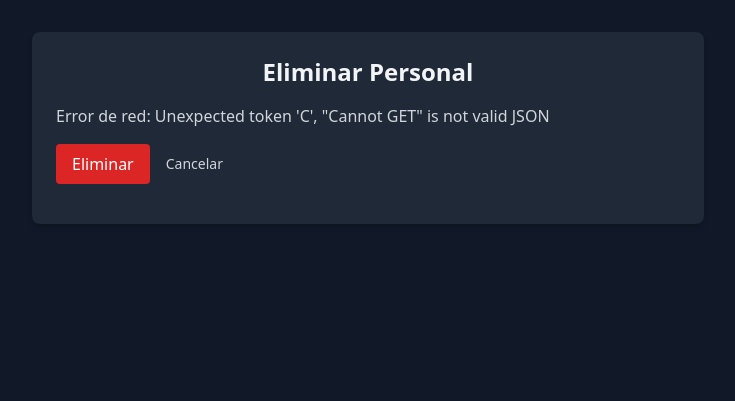
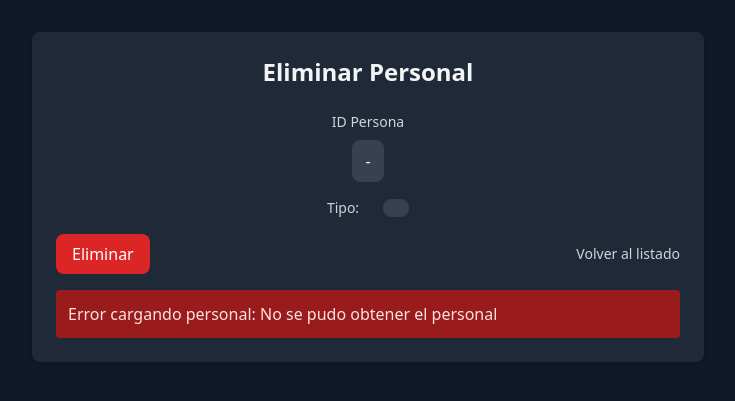
Before and after one commit to erick6aelgg/fbdd, a Django app: page /eliminar-personal/1/ in a window 1280 px wide. Shown: the top 401 px of the page, without its empty margins (272-1007 px from the left). Run offline with Django 5.2, Linux system fonts and the light colour scheme; some libraries are stand-ins or nearby versions.

Commit message:
detalles

```diff
--- a/requirements.txt
+++ b/requirements.txt
@@ -1,5 +1,5 @@
 asgiref==3.10.0
 Django==5.2.8
-psycopg2==2.9.11
+psycopg[binary,pool]==3.2.12
 python-dotenv==1.2.1
 sqlparse==0.5.3
--- a/src/pkmn_fbdd/templates/pkmn_fbdd/eliminarPersonal.html
+++ /dev/null
@@ -1,65 +0,0 @@
-{% load static %}
-<!doctype html>
-<html lang="es">
-<head>
-  <meta charset="utf-8" />
-  <meta name="viewport" content="width=device-width,initial-scale=1.0" />
-  <title>Eliminar Personal</title>
-  <script src="https://cdn.tailwindcss.com"></script>
-  <script>tailwind.config = { darkMode: 'class' }</script>
-</head>
-<body class="dark bg-gray-900 min-h-screen py-8 text-gray-100">
-  <div class="max-w-2xl mx-auto bg-gray-800 shadow-md rounded-lg p-6 flex flex-col">
-    <h1 class="text-2xl font-bold mb-4 text-center">Eliminar Personal</h1>
-
-    <div id="info" class="mb-4 text-gray-300">Cargando datos...</div>
-
-    <div class="flex items-center gap-4">
-      <button id="delete-btn" class="bg-red-600 text-white px-4 py-2 rounded hover:bg-red-500">Eliminar</button>
-      <a href="/personal/" class="text-sm text-gray-300 hover:underline">Cancelar</a>
-    </div>
-
-    <div id="message" class="mt-4"></div>
-  </div>
-
-  <script>
-    document.addEventListener('DOMContentLoaded', () => {
-      const id_persona = {{ id_persona|default:'null' }};
-      const info = document.getElementById('info');
-      const msg = document.getElementById('message');
-      const btn = document.getElementById('delete-btn');
-
-      async function load() {
-        try {
-          const res = await fetch(`/api/personal/${id_persona}/`);
-          const j = await res.json();
-          if (res.ok) {
-            info.innerHTML = `Persona: ${j.persona} — participante: ${j.esparticipante ? 'Sí' : 'No'} — organizador: ${j.esorganizador ? 'Sí' : 'No'}`;
-          } else {
-            info.innerHTML = `Error: ${j.error || res.statusText}`;
-          }
-        } catch (err) {
-          info.innerHTML = `Error de red: ${err.message}`;
-        }
-      }
-
-      btn.addEventListener('click', async () => {
-        msg.innerHTML = '';
-        try {
-          const res = await fetch(`/api/personal/${id_persona}/`, { method: 'DELETE' });
-          const j = await res.json().catch(() => ({}));
-          if (res.ok) {
-            msg.innerHTML = `<div class="p-3 rounded bg-green-800 text-green-100">Personal eliminado.</div>`;
-          } else {
-            msg.innerHTML = `<div class="p-3 rounded bg-red-800 text-red-100">Error: ${j.error || res.statusText}</div>`;
-          }
-        } catch (err) {
-          msg.innerHTML = `<div class="p-3 rounded bg-red-800 text-red-100">Error de red: ${err.message}</div>`;
-        }
-      });
-
-      if (id_persona) load();
-    });
-  </script>
-</body>
-</html>
--- /dev/null
+++ b/src/pkmn_fbdd/templates/pkmn_fbdd/eliminar_personal.html
@@ -0,0 +1,70 @@
+{% load static %}
+<!doctype html>
+<html lang="es">
+<head>
+  <meta charset="utf-8" />
+  <meta name="viewport" content="width=device-width,initial-scale=1.0" />
+  <title>Eliminar Personal</title>
+  <script src="https://cdn.tailwindcss.com"></script>
+  <script>tailwind.config = { darkMode: 'class' }</script>
+</head>
+<body class="dark bg-gray-900 min-h-screen py-8 text-gray-100">
+  <div class="max-w-2xl mx-auto bg-gray-800 shadow-md rounded-lg p-6 flex flex-col items-center justify-center">
+    <h1 class="text-2xl font-bold mb-6 text-gray-100 text-center">Eliminar Personal</h1>
+
+    <div id="info" class="w-full space-y-4">
+      <div class="flex flex-col items-center justify-center text-center">
+        <label class="block text-sm font-medium text-gray-300">ID Persona</label>
+        <div id="id_persona" class="mt-2 rounded-lg border border-gray-700 bg-gray-700 text-gray-100 px-3 py-2">-</div>
+      </div>
+
+      <div class="flex items-center gap-6 justify-center">
+        <div class="text-sm text-gray-300">Tipo:</div>
+        <div id="tipo" class="rounded-lg border border-gray-700 bg-gray-700 text-gray-100 px-3 py-2"></div>
+      </div>
+
+      <div class="flex items-center justify-between">
+        <button id="delete-btn" class="bg-red-600 text-white px-4 py-2 rounded-lg hover:bg-red-500">Eliminar</button>
+        <a href="/personal/" class="text-sm text-gray-300 hover:underline">Volver al listado</a>
+      </div>
+    </div>
+
+    <div id="message" class="mt-4 w-full"></div>
+  </div>
+
+  <script>
+    const ID_PERSONA = {{ id_persona }};
+    const msg = document.getElementById('message');
+
+    async function loadPersonal(){
+      try{
+        const res = await fetch(`/api/personal/${ID_PERSONA}/`);
+        if (!res.ok) throw new Error('No se pudo obtener el personal');
+        const p = await res.json();
+        document.getElementById('id_persona').textContent = p.persona || '';
+        document.getElementById('tipo').textContent = p.esparticipante ? 'Participante' : (p.esorganizador ? 'Organizador' : 'N/A');
+      }catch(err){
+        msg.innerHTML = `<div class="p-3 rounded bg-red-800 text-red-100">Error cargando personal: ${err.message}</div>`;
+      }
+    }
+
+    document.getElementById('delete-btn').addEventListener('click', async (e) =>{
+      if (!confirm('¿Eliminar este registro de personal? Esta acción no se puede deshacer.')) return;
+      try{
+        const res = await fetch(`/api/personal/${ID_PERSONA}/`, { method: 'DELETE' });
+        const j = await res.json().catch(()=>({}));
+        if (res.ok){
+          msg.innerHTML = `<div class="p-3 rounded bg-green-800 text-green-100">Personal eliminado.</div>`;
+          setTimeout(()=>{ window.location.href = '/personal/'; }, 1200);
+        } else {
+          msg.innerHTML = `<div class="p-3 rounded bg-red-800 text-red-100">Error: ${j.error || res.statusText}</div>`;
+        }
+      }catch(err){
+        msg.innerHTML = `<div class="p-3 rounded bg-red-800 text-red-100">Error de red: ${err.message}</div>`;
+      }
+    });
+
+    loadPersonal();
+  </script>
+</body>
+</html>
--- a/src/pkmn_fbdd/templates/pkmn_fbdd/lista_personal.html
+++ b/src/pkmn_fbdd/templates/pkmn_fbdd/lista_personal.html
@@ -13,7 +13,7 @@
     <div class="flex items-center justify-between mb-6">
       <h1 class="text-2xl font-bold">Personal</h1>
       <div class="flex items-center gap-3">
-        <a href="/crear-persona/" class="bg-indigo-600 text-white px-3 py-2 rounded hover:bg-indigo-500 text-sm">Crear persona</a>
+        <a href="/crear-personal/" class="bg-indigo-600 text-white px-3 py-2 rounded hover:bg-indigo-500 text-sm">Crear personal</a>
         <a href="/persona/" class="text-sm text-gray-300 hover:underline">Ver personas</a>
       </div>
     </div>
@@ -50,8 +50,8 @@
               </td>
               <td class="px-4 py-3 text-sm">
                 <!-- Link to persona update/delete pages (those exist) -->
-                <a href="/actualizar-persona/{{ p.persona.id_persona }}/" class="text-sm text-indigo-300 hover:underline mr-3">Editar persona</a>
-                <a href="/eliminar-persona/{{ p.persona.id_persona }}/" class="text-sm text-red-400 hover:underline">Eliminar persona</a>
+                <a href="/actualizar-personal/{{ p.persona.id_persona }}/" class="text-sm text-indigo-300 hover:underline mr-3">Editar personal</a>
+                <a href="/eliminar-personal/{{ p.persona.id_persona }}/" class="text-sm text-red-400 hover:underline">Eliminar personal</a>
               </td>
             </tr>
           {% empty %}
--- a/src/pkmn_fbdd/views/personal.py
+++ b/src/pkmn_fbdd/views/personal.py
@@ -180,7 +180,7 @@
     El template cargará la lista de Personas vía AJAX (/api/persona/) para
     poblar un selector y enviará POST a /api/personal/create/.
     """
-    return render(request, 'pkmn_fbdd/crearPersonal.html')
+    return render(request, 'pkmn_fbdd/crear_personal.html')
 
 
 def update_personal_html(request, id_persona):
@@ -188,7 +188,7 @@
 
     La plantilla recibirá el id_persona y hará GET/PUT a /api/personal/<id>/.
     """
-    return render(request, 'pkmn_fbdd/updatePersonal.html', {'id_persona': id_persona})
+    return render(request, 'pkmn_fbdd/update_personal.html', {'id_persona': id_persona})
 
 
 def delete_personal_html(request, id_persona):
@@ -196,4 +196,4 @@
 
     La plantilla hará GET para mostrar datos y DELETE a /api/personal/<id>/.
     """
-    return render(request, 'pkmn_fbdd/eliminarPersonal.html', {'id_persona': id_persona})
+    return render(request, 'pkmn_fbdd/eliminar_personal.html', {'id_persona': id_persona})
```
Also changed, not shown: src/pkmn_fbdd/templates/lista.html (deleted, +0 -18 lines), src/pkmn_fbdd/templates/pkmn_fbdd/listaPersonal.html (deleted, +0 -67 lines), src/pkmn_fbdd/views/persona.py (+4 -4 lines), src/pkmn_fbdd/templates/pkmn_fbdd/crear_persona.html (renamed from src/pkmn_fbdd/templates/pkmn_fbdd/crearPersona.html), src/pkmn_fbdd/templates/pkmn_fbdd/crear_personal.html (renamed from src/pkmn_fbdd/templates/pkmn_fbdd/crearPersonal.html), src/pkmn_fbdd/templates/pkmn_fbdd/eliminar_persona.html (renamed from src/pkmn_fbdd/templates/pkmn_fbdd/eliminarPersona.html), src/pkmn_fbdd/templates/pkmn_fbdd/update_persona.html (renamed from src/pkmn_fbdd/templates/pkmn_fbdd/updatePersona.html), src/pkmn_fbdd/templates/pkmn_fbdd/update_personal.html (renamed from src/pkmn_fbdd/templates/pkmn_fbdd/updatePersonal.html).
